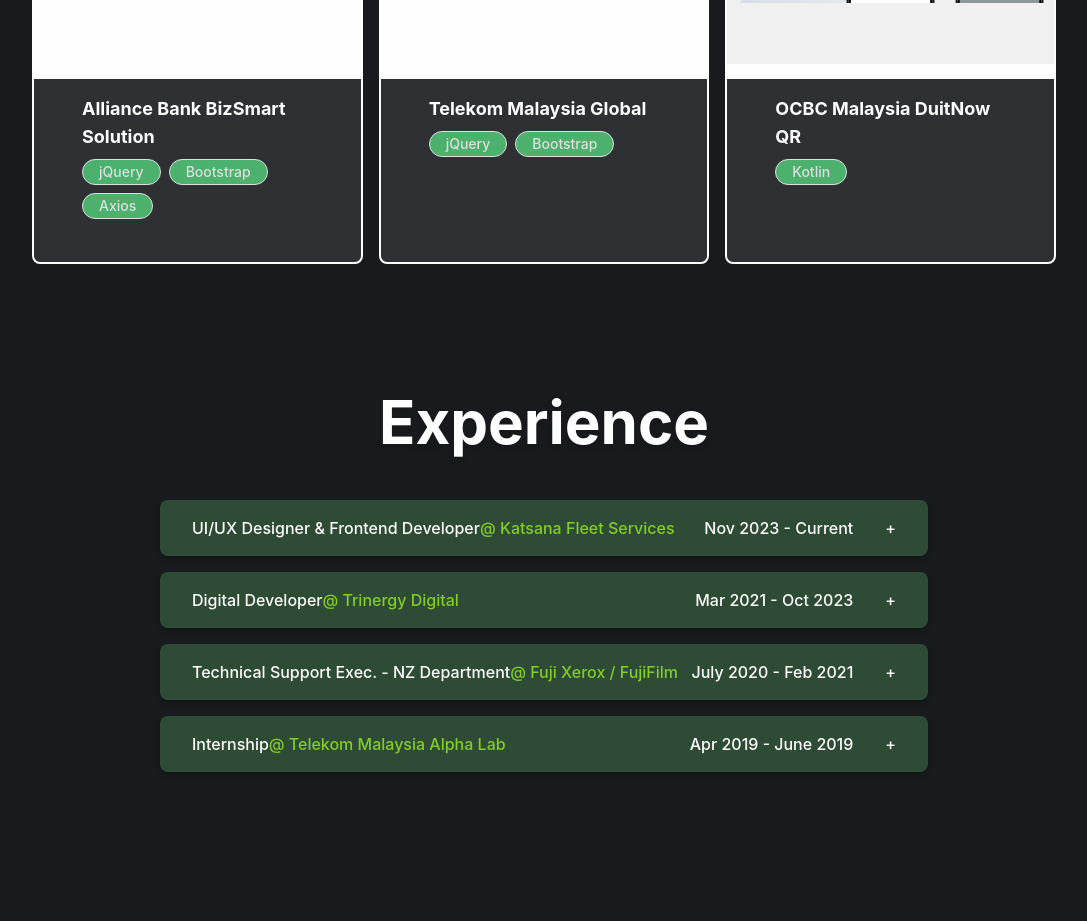
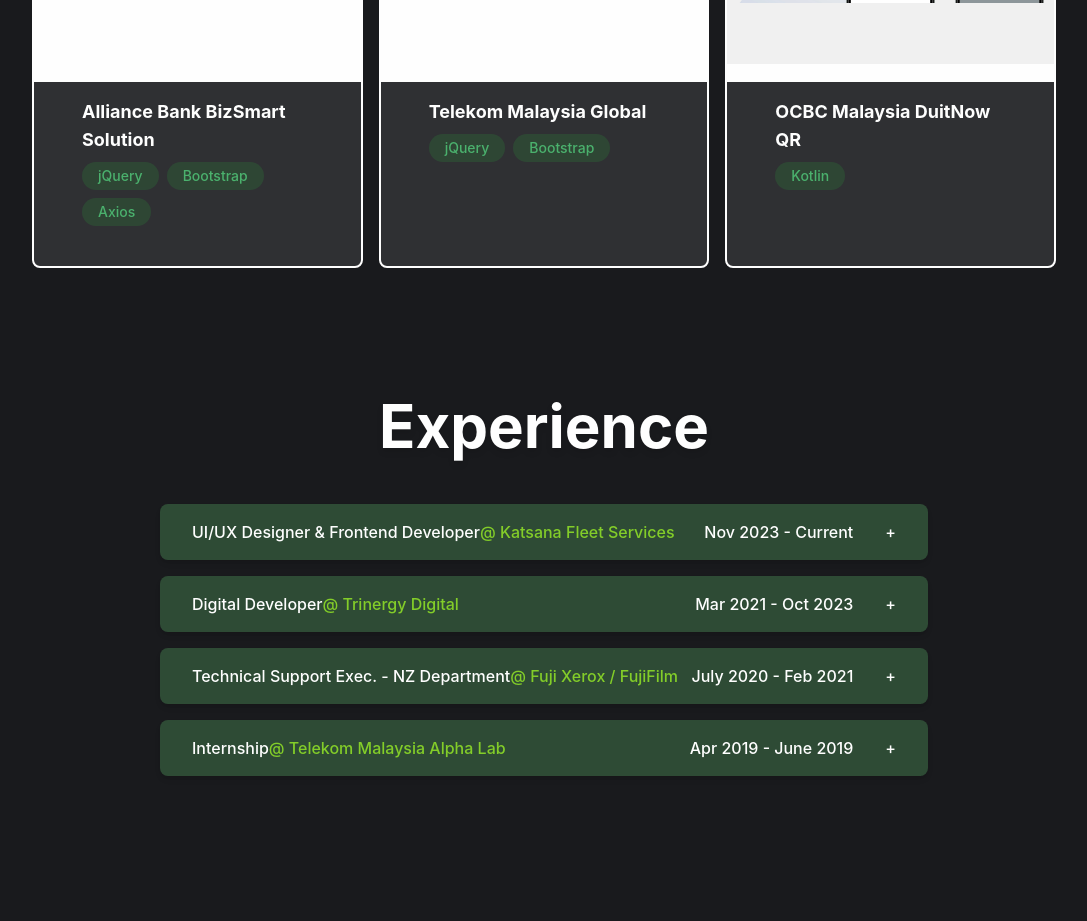
Before and after one commit to FattahSalleh/fattahsalleh.github.io, a React (Create React App) app in the folder fattah-portfolio/: page / in a window 1280 px wide. Shown: the part 2100-3021 px from the top of the page, without its empty margins (96-1183 px from the left). Built offline with nearby package versions, Linux system fonts and the light colour scheme.

Commit message:
style: change techStack bubble color

```diff
--- a/fattah-portfolio/src/components/ExperienceList/ExperienceList.tsx
+++ b/fattah-portfolio/src/components/ExperienceList/ExperienceList.tsx
@@ -55,7 +55,7 @@ function ExperienceList({
 							{experience.techStack.map((exp, index) => (
 								<li
 									key={index}
-									className={`text-sm text-lightText bg-secondary mr-2 my-1 px-4 py-0.5 border rounded-2xl transition-all duration-300`}
+									className={`text-sm text-secondary bg-primary mr-2 my-1 px-4 py-1 rounded-2xl transition-all duration-300`}
 								>
 									{exp}
 								</li>
--- a/fattah-portfolio/src/components/ProjectItem/ProjectItem.tsx
+++ b/fattah-portfolio/src/components/ProjectItem/ProjectItem.tsx
@@ -34,7 +34,7 @@ function ProjectItem({ project }: { project: Projects }) {
 						{project.techStack.map((tech, index) => (
 							<li
 								key={index}
-								className={`text-sm bg-secondary mr-2 my-1 px-4 py-0.5 border rounded-2xl transition-all duration-300 ${
+								className={`text-sm text-secondary bg-primary mr-2 my-1 px-4 py-1 rounded-2xl transition-all duration-300 ${
 									isHovered ? "opacity-100" : "opacity-85 "
 								}`}
 							>
```
